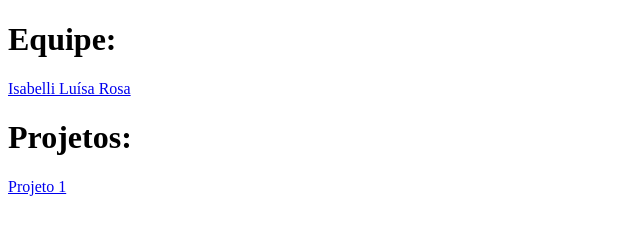
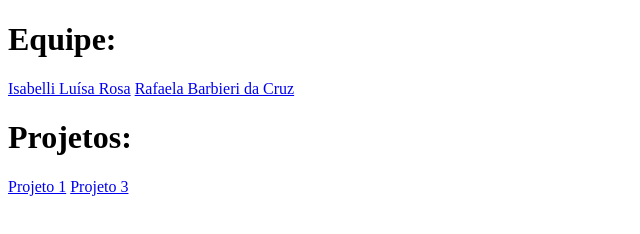
Before and after one commit to analauradias/repositorio_compartilhado, a plain HTML site: page index.html in a window 1280 px wide. Shown: the whole page, without its empty margins (0-640 px from the left). Drawn offline with Linux system fonts and the light colour scheme.

Commit message:
mudança index, adicionado rafaela.html e projeto3

```diff
--- a/index.html
+++ b/index.html
@@ -8,7 +8,9 @@
 <body>
     <h1>Equipe:</h1>
     <a href="equipe/isabelli.html">Isabelli Luísa Rosa</a>
+    <a href="equipe/rafaela.html">Rafaela Barbieri da Cruz</a>
     <h1>Projetos:</h1>
     <a href="projetos/projeto1.html">Projeto 1</a>
+    <a href="projetos/projeto3.html">Projeto 3</a>
 </body>
 </html>
```
